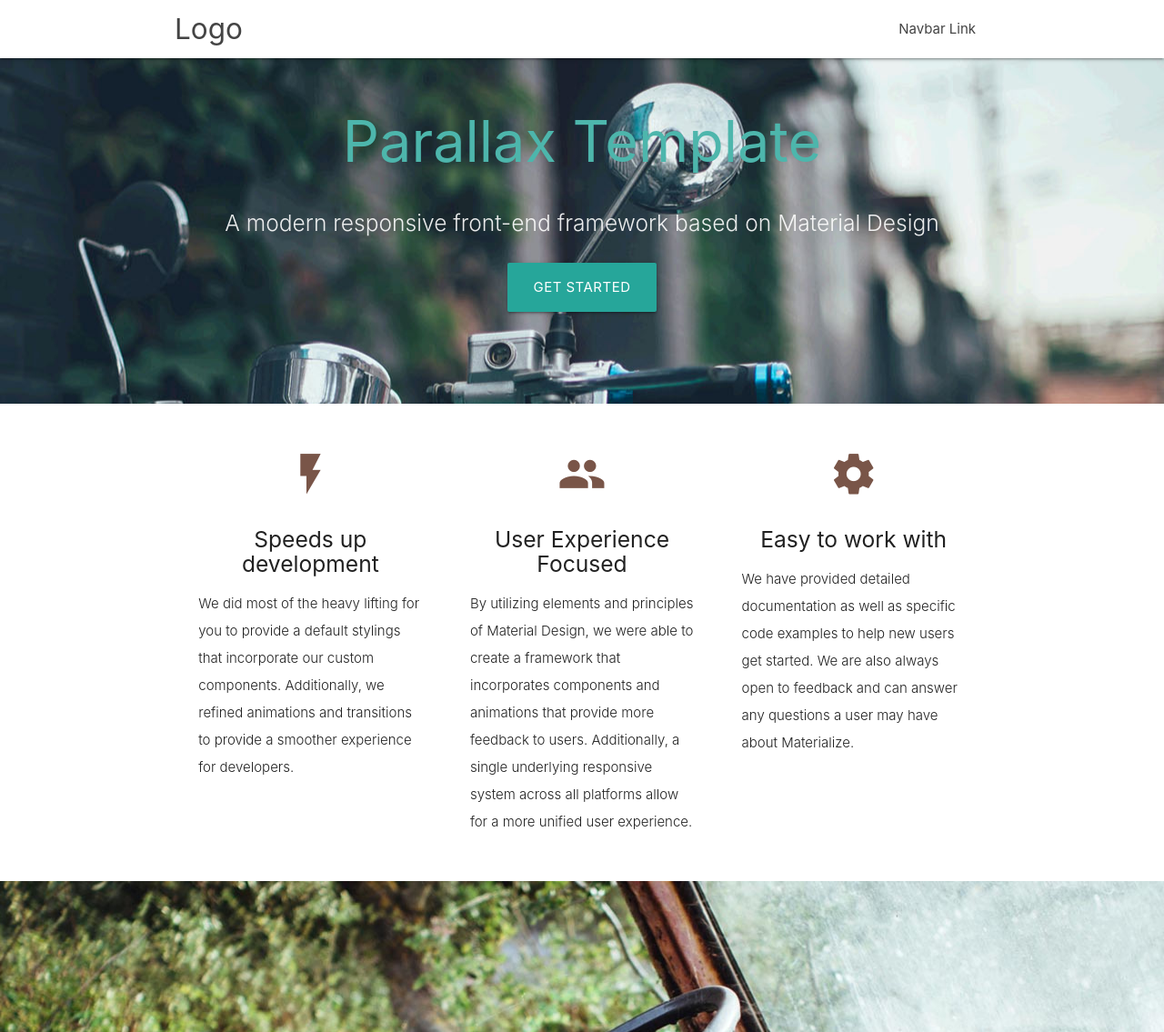
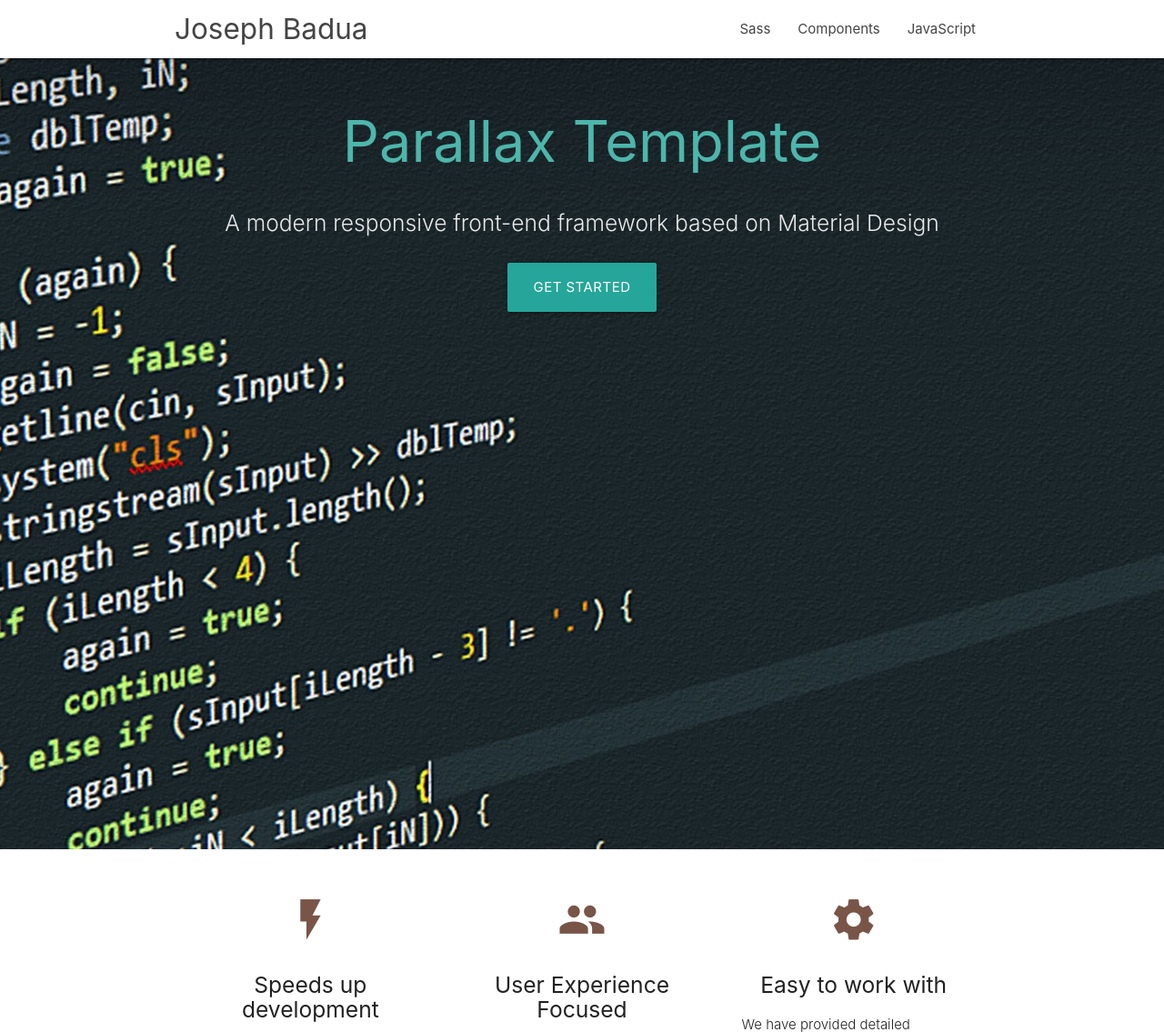
Before and after one commit to JosephBadua/Portfolio2.0, a Node server app: page / in a window 1280 px wide. Shown: the top 1135 px of the page at 91% size. Run offline with Node 20, Linux system fonts and the light colour scheme; some libraries are stand-ins or nearby versions.

Commit message:
changed background picture

```diff
--- a/public/css/style.css
+++ b/public/css/style.css
@@ -20,7 +20,7 @@
  }
 
  .parallax-container {
-   min-height: 380px;
+   min-height: 870px;
    line-height: 0;
    height: auto;
    color: rgba(255,255,255,.9);
--- a/views/index.handlebars
+++ b/views/index.handlebars
@@ -1,14 +1,11 @@
  <nav class="white" role="navigation">
     <div class="nav-wrapper container">
-      <a id="logo-container" href="#" class="brand-logo">Logo</a>
-      <ul class="right hide-on-med-and-down">
-        <li><a href="#">Navbar Link</a></li>
+      <a id="logo-container" href="#" class="brand-logo">Joseph  Badua</a>
+       <ul id="nav-mobile" class="right hide-on-med-and-down">
+        <li><a href="sass.html">Sass</a></li>
+        <li><a href="badges.html">Components</a></li>
+        <li><a href="collapsible.html">JavaScript</a></li>
       </ul>
-
-      <ul id="nav-mobile" class="sidenav">
-        <li><a href="#">Navbar Link</a></li>
-      </ul>
-      <a href="#" data-target="nav-mobile" class="sidenav-trigger"><i class="material-icons">menu</i></a>
     </div>
   </nav>
 
@@ -16,6 +13,11 @@
     <div class="section no-pad-bot">
       <div class="container">
         <br><br>
+          <br><br><br>
+            <br><br><br>
+              <br><br><br>
+                <br><br><br>
+                  <br><br><br>
         <h1 class="header center teal-text text-lighten-2">Parallax Template</h1>
         <div class="row center">
           <h5 class="header col s12 light">A modern responsive front-end framework based on Material Design</h5>
```
Also changed, not shown: public/images/background1.jpg.
